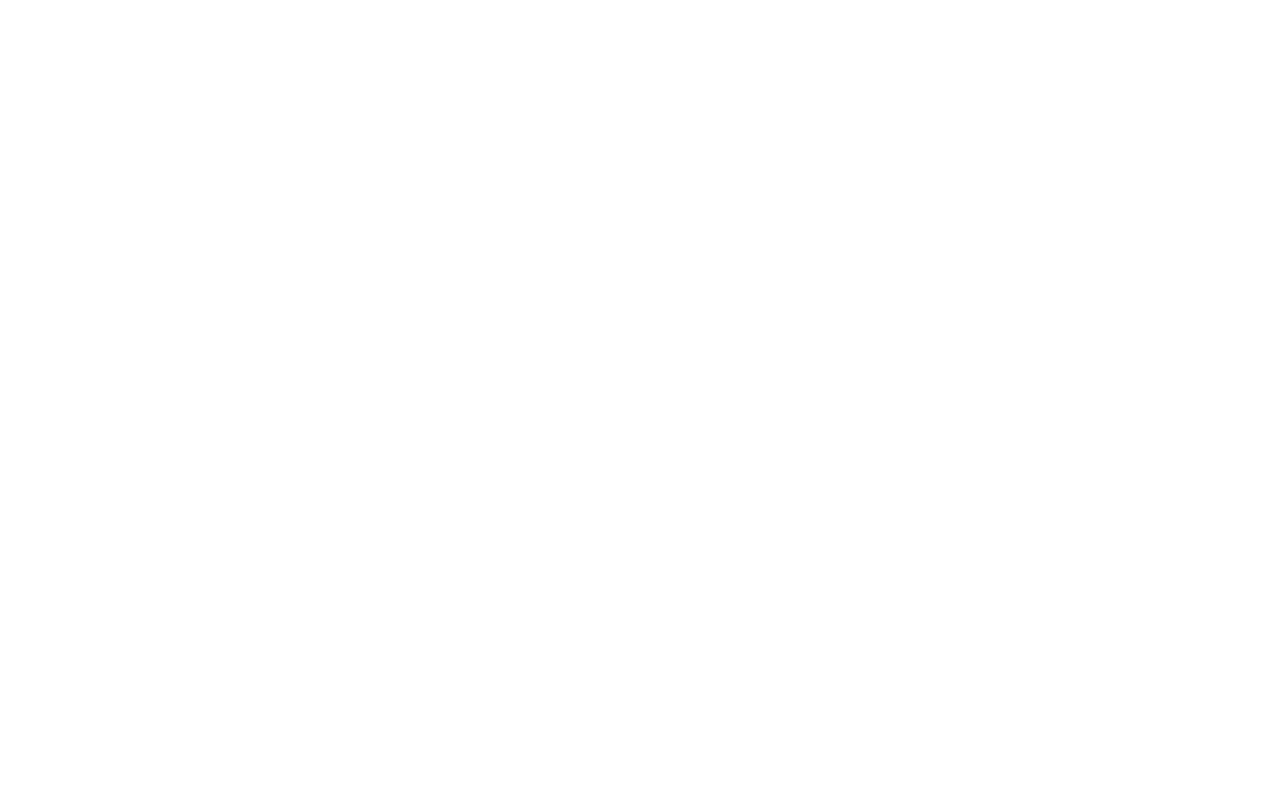
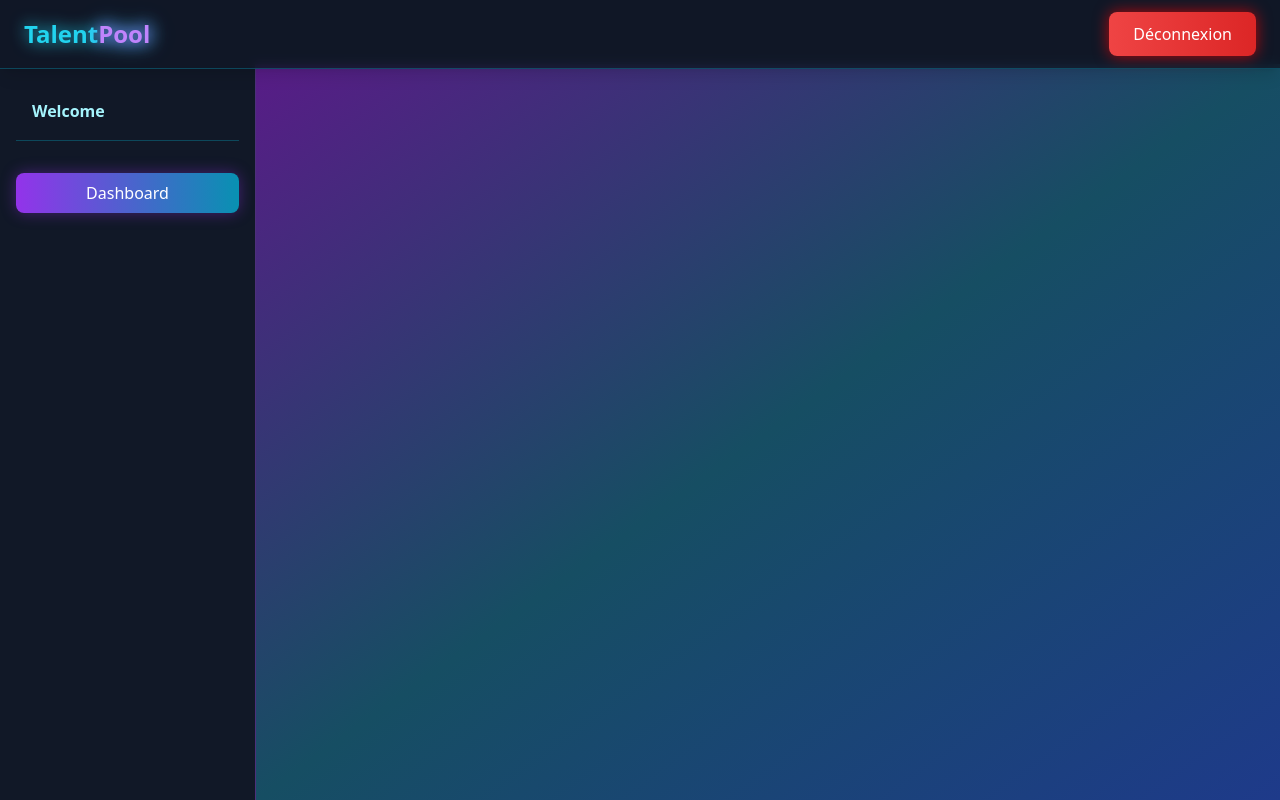
Before and after one commit to AHLALLAY/Talentpool_front, a React (Vite) app: page /application in a window 1280 px wide. Before the commit this address had no page. Built offline with nearby package versions, Linux system fonts and the light colour scheme.

Commit message:
feat: Ajouter le composant 'Application' et sa route dans main

```diff
--- a/src/main.jsx
+++ b/src/main.jsx
@@ -8,6 +8,7 @@
 import Operator from './views/operator/dashboard.jsx';
 import Statistics from './views/operator/statistiques.jsx';
 import Participant from './views/Participant/dashboard.jsx';
+import Application from './views/Participant/application.jsx';
 
 createRoot(document.getElementById('root')).render(
   <StrictMode>
@@ -19,6 +20,7 @@
         <Route path='/operator' element={<Operator />}/>
         <Route path='/statistics' element={<Statistics />}/>
         <Route path='/participant' element={<Participant />}/>
+        <Route path='/application' element={<Application />}/>
       </Routes>
     </BrowserRouter>
   </StrictMode>,
--- /dev/null
+++ b/src/views/Participant/application.jsx
@@ -0,0 +1,35 @@
+import NavBarOperator from "../../components/operator/NavBarOperator";
+import Authinfo from "../../components/AuthInfo";
+
+
+export default function Application() {
+
+    return (
+        <div className="min-h-screen flex flex-col bg-gray-900 text-white">
+            {/* NavBar fixe en haut */}
+            <div className="fixed top-0 left-0 right-0 z-20">
+                <NavBarOperator />
+            </div>
+
+            {/* Contenu principal (flex container) */}
+            <div className="flex flex-1 pt-16">
+                {/* Sidebar uniquement en desktop */}
+                <aside className="sticky top-16 h-[calc(100vh-4rem)] w-64 bg-gray-900 border-r border-purple-500/40 p-4 flex-col backdrop-blur-sm hidden lg:flex">
+                    <Authinfo />
+                    <div className="space-y-3 mt-4">
+                        <button
+                            onClick={() => window.location.href = '/dashboard'}
+                            className="w-full bg-gradient-to-r from-purple-600 to-cyan-600 text-white py-2 px-4 rounded-lg hover:from-purple-500 hover:to-cyan-500 transition-all shadow-[0_0_15px_rgba(147,51,234,0.4)]"
+                        >
+                            Dashboard
+                        </button>
+                    </div>
+                </aside>
+
+                <main className="flex-1 p-6 overflow-y-auto bg-gradient-to-br from-purple-900 via-cyan-900 to-blue-900 relative">
+
+                </main>
+            </div>
+        </div>
+    );
+}
```
